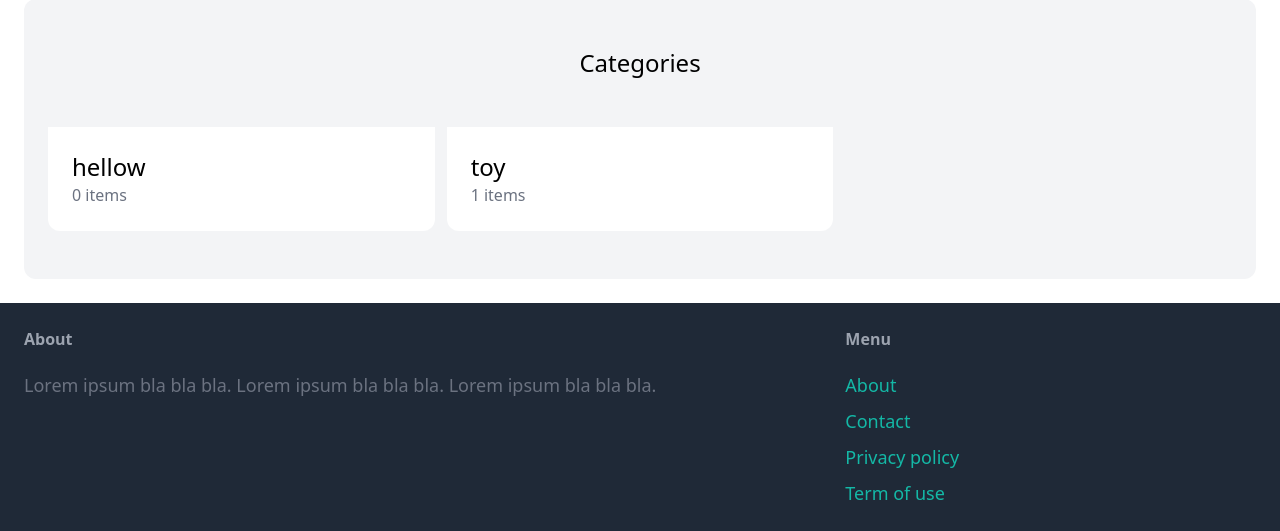
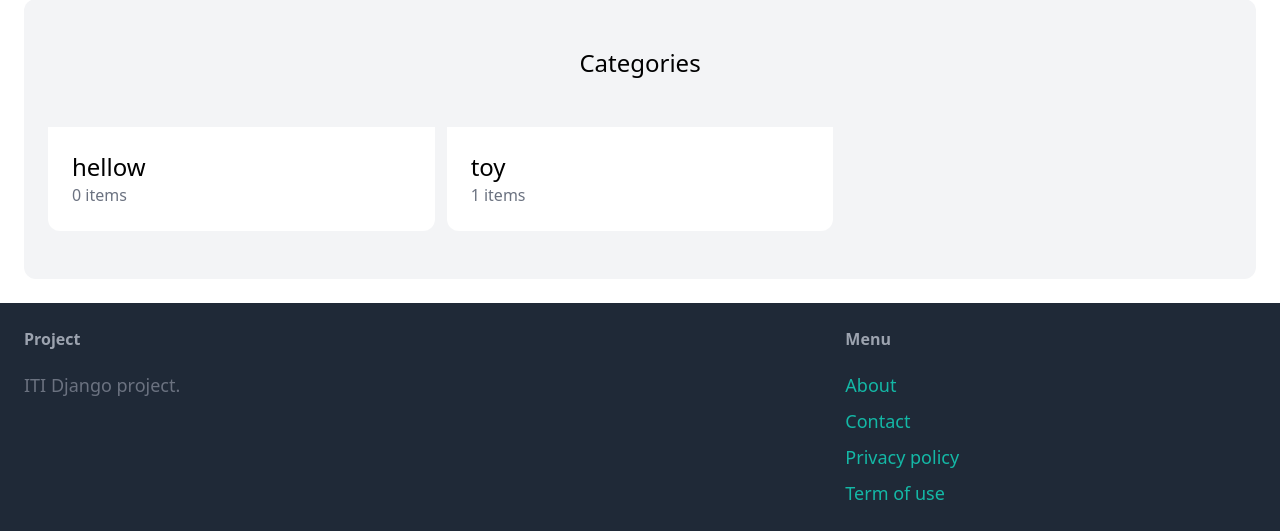
Before and after one commit to MAD-SAM22/django_iti_webProject, a Django app: page / in a window 1280 px wide. Shown: the part 647-1178 px from the top of the page. Run offline with Django 4.2, Linux system fonts and the light colour scheme; data comes from the database, SQL or seed files in the repository; some libraries are stand-ins or nearby versions.

Commit message:
Adding About page

```diff
--- a/core/templates/core/base.html
+++ b/core/templates/core/base.html
@@ -37,16 +37,16 @@
 
         <footer class="py-6 px-6 flex justify-between bg-gray-800">
             <div class="w-2/3 pr-10">
-                <h3 class="mb-5 font-semibold text-gray-400">About</h3>
+                <h3 class="mb-5 font-semibold text-gray-400">Project</h3>
 
-                <p class="text-lg text-gray-500">Lorem ipsum bla bla bla. Lorem ipsum bla bla bla. Lorem ipsum bla bla bla.</p>
+                <p class="text-lg text-gray-500">ITI Django project.</p>
             </div>
 
             <div class="w-1/3">
                 <h3 class="mb-5 font-semibold text-gray-400">Menu</h3>
 
                 <ul class="space-y-2">
-                    <li><a href="#" class="text-lg text-teal-500 hover:text-teal-700">About</a></li>
+                    <li><a href="{% url 'core:about' %}" class="text-lg text-teal-500 hover:text-teal-700">About</a></li>
                     <li><a href="{% url 'core:contact' %}" class="text-lg text-teal-500 hover:text-teal-700">Contact</a></li>
                     <li><a href="#" class="text-lg text-teal-500 hover:text-teal-700">Privacy policy</a></li>
                     <li><a href="#" class="text-lg text-teal-500 hover:text-teal-700">Term of use</a></li>
--- a/core/urls.py
+++ b/core/urls.py
@@ -11,4 +11,5 @@ urlpatterns = [
     path('contact/', views.contact, name='contact'),
     path('signup/', views.signup, name='signup'),
     path('login/', auth_views.LoginView.as_view(template_name='core/login.html', authentication_form=LoginForm), name='login'),
+    path('about/', views.about, name='about'),
 ]
--- a/core/views.py
+++ b/core/views.py
@@ -16,6 +16,9 @@ def index(request):
 def contact(request):
     return render(request, 'core/contact.html')
 
+def about(request):
+    return render(request, 'core/about.html')
+
 def signup(request):
     if request.method == 'POST':
         form = SignupForm(request.POST)
```
Also changed, not shown: core/templates/core/about.html (added, +9 -0 lines).
